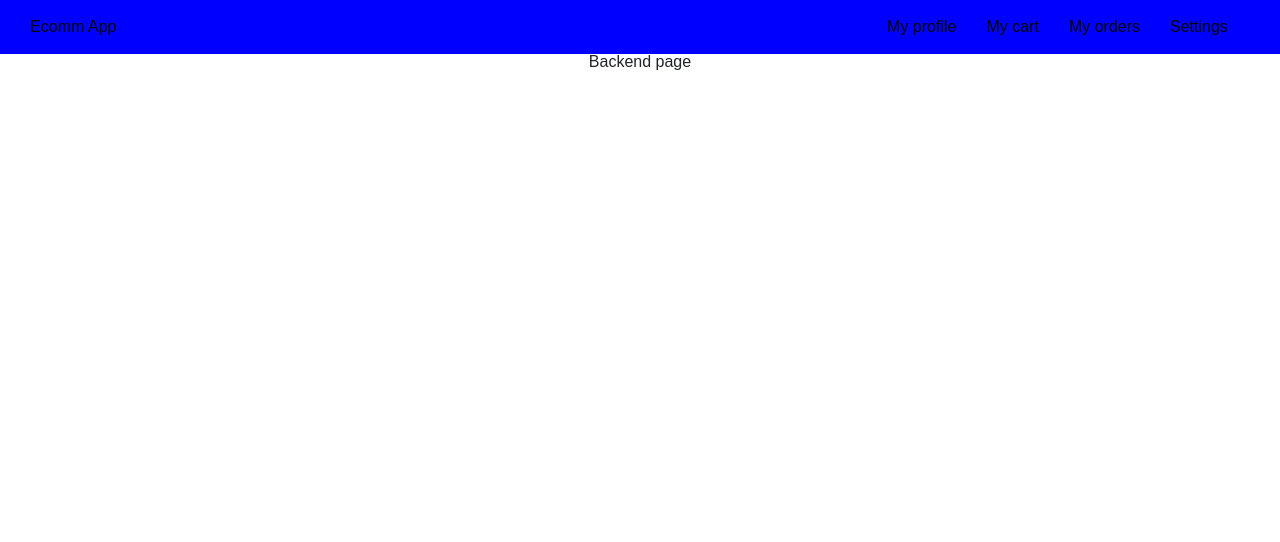
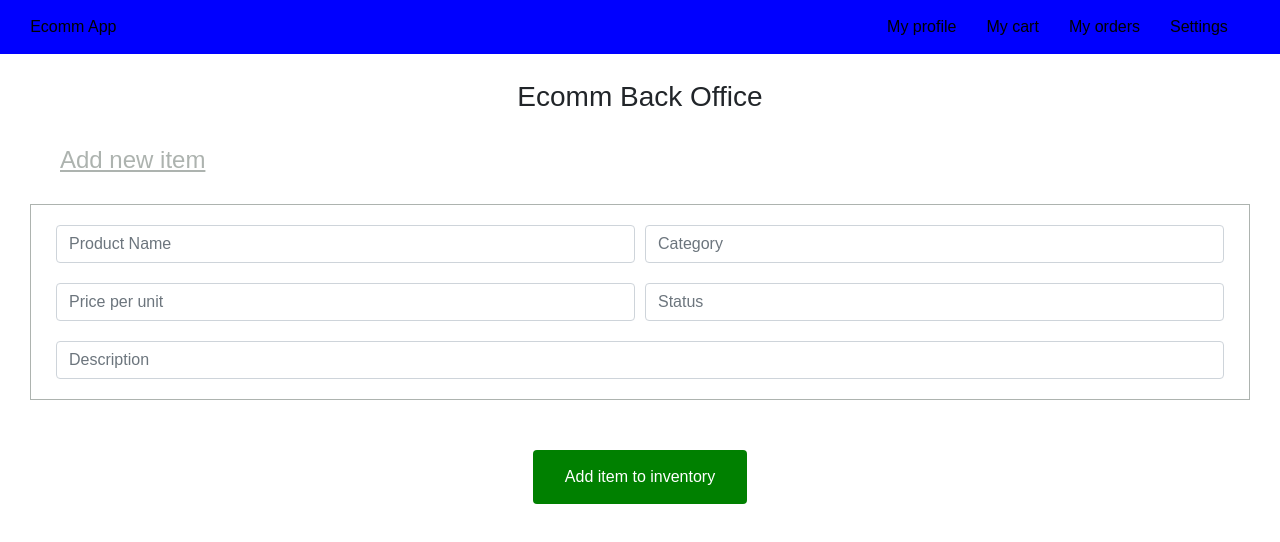
Before and after one commit to RiyaAgrawal17/E-com, a React (Create React App) app: page /Backend in a window 1280 px wide. Shown: the top 542 px of the page. Built offline with nearby package versions, Linux system fonts and the light colour scheme.

Commit message:
added backend routes and ui

```diff
--- a/src/App.js
+++ b/src/App.js
@@ -8,6 +8,7 @@ import Order from './components/Order';
 import Setting from './components/Setting';
 import Profile from './components/Profile';
 import Backend from './components/Backend';
+import Add from './components/Add';
 
 
 function App() {
@@ -23,6 +24,8 @@ function App() {
             <Route exact path = '/Order' component = {Order} />
             <Route exact path = '/Setting' component = {Setting} />
             <Route exact path = '/Backend' component = {Backend} />
+            <Route exact path = '/Backend/:Add' component = {Add} />
+
           </Fragment>
         </Switch>
       </div>
--- /dev/null
+++ b/src/components/Add.js
@@ -0,0 +1,37 @@
+import React from "react";
+import { Button } from "react-bootstrap";
+import Table from 'react-bootstrap/Table'
+
+function Add() {
+  return (
+<div style={{marginTop : "80px"}}>
+  <h3 style={{textAlign:"center"}}>Ecomm Back Office</h3>
+
+
+  <div>
+    <p style={{textAlign:"left",  marginLeft:"60px", fontSize:"25px"}}>Inventory Items</p>
+    <Button className="btns" style={{marginLeft : "1000px", marginTop:"-90px"}} >Add item</Button>
+  </div>
+
+  <Table striped bordered hover size="sm">
+  <thead>
+    <tr>
+      <th>Id</th>
+      <th>Item Name</th>
+      <th>Description</th>
+      <th>Category</th>
+      <th>Price</th>
+      <th>Units</th>
+      <th>Active</th>
+    </tr>
+  </thead>
+  <tbody>
+    <tr><td></td></tr>
+  </tbody>
+</Table>
+</div>
+
+  );
+}
+
+export default Add;
--- a/src/components/Backend.js
+++ b/src/components/Backend.js
@@ -1,11 +1,47 @@
 import React from "react";
+import Form from 'react-bootstrap/Form';
+import { useHistory } from 'react-router-dom';
+import { Col, Button } from "react-bootstrap";
+
+function Backend() {
+  const history = useHistory();
+
+    const handleClick = () => {
+        history.push("/Backend/Add");
+    }
 
 
-function Backend() {
   return (
-      <div style={{marginTop : "50px"}}>
-       Backend page
-      </div>
+      <div style={{marginTop : "80px"}}>
+        <center><h3>Ecomm Back Office</h3></center><br />
+        <h4 style={{color: "#adb3af", textDecoration: "underline", textAlign:"left", marginLeft:"60px"}}> Add new item </h4>
+
+<Form style={{margin : "30px", border: "1px solid #adb3af"}}>
+  <Form.Row style={{margin : "20px"}}>
+    <Col>
+      <Form.Control placeholder="Product Name" />
+    </Col>
+    <Col>
+      <Form.Control placeholder="Category" />
+    </Col>
+  </Form.Row>
+  <Form.Row style={{margin : "20px"}}>
+    <Col>
+      <Form.Control placeholder="Price per unit" />
+    </Col>
+    <Col>
+      <Form.Control placeholder="Status" />
+    </Col>
+  </Form.Row>
+  <Form.Row style={{margin : "20px"}}>
+    <Col>
+      <Form.Control placeholder="Description" />
+    </Col>
+    </Form.Row>
+</Form>
+
+   <Button className="btns" onClick={handleClick}>Add item to inventory</Button>
+</div>
 
   );
 }
--- a/src/css/App.css
+++ b/src/css/App.css
@@ -104,6 +104,18 @@ top: 0;
   margin: 20px;
 }
 
+.btns{
+  background-color: green;
+  border: none;
+  color: white;
+  padding: 15px 32px;
+  text-align: center;
+  text-decoration: none;
+  display: inline-block;
+  font-size: 16px;
+  margin: 20px;
+}
+
 .img{
   background-color: #e4979e;
 }
```
